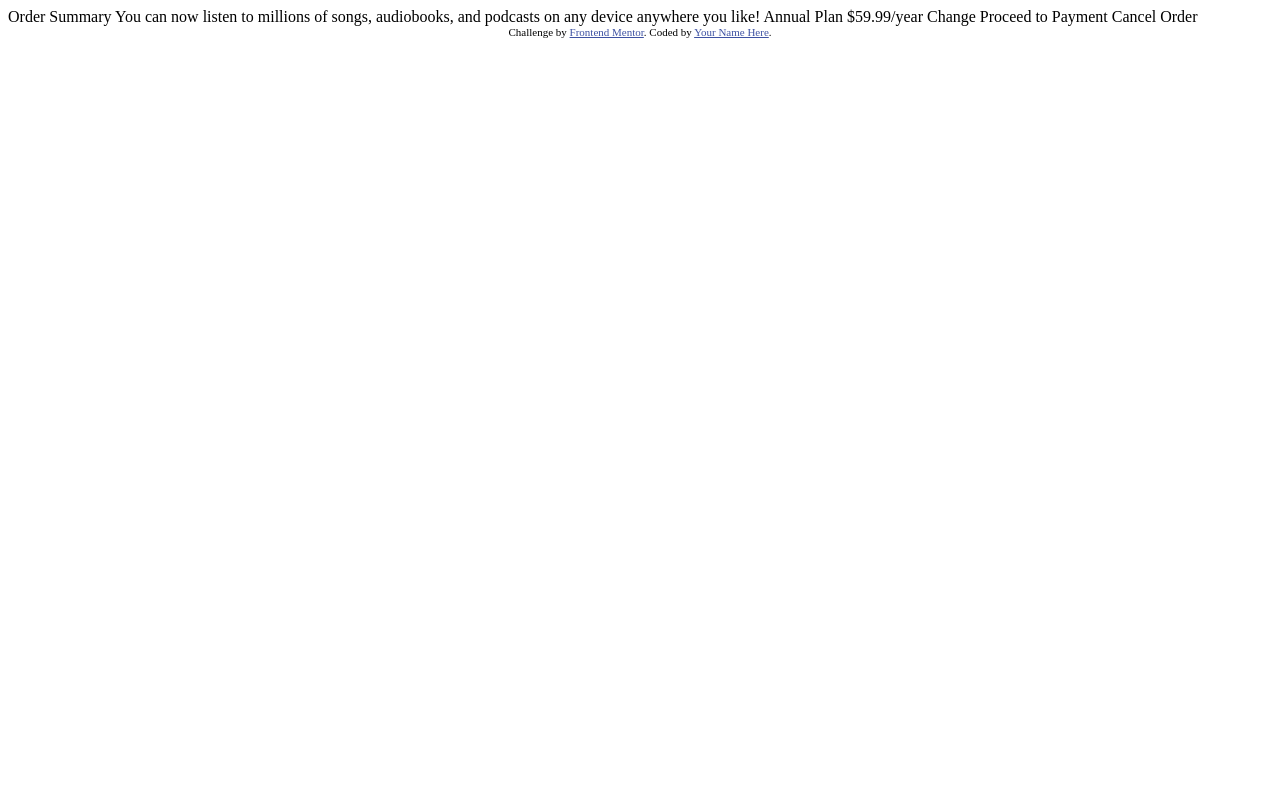
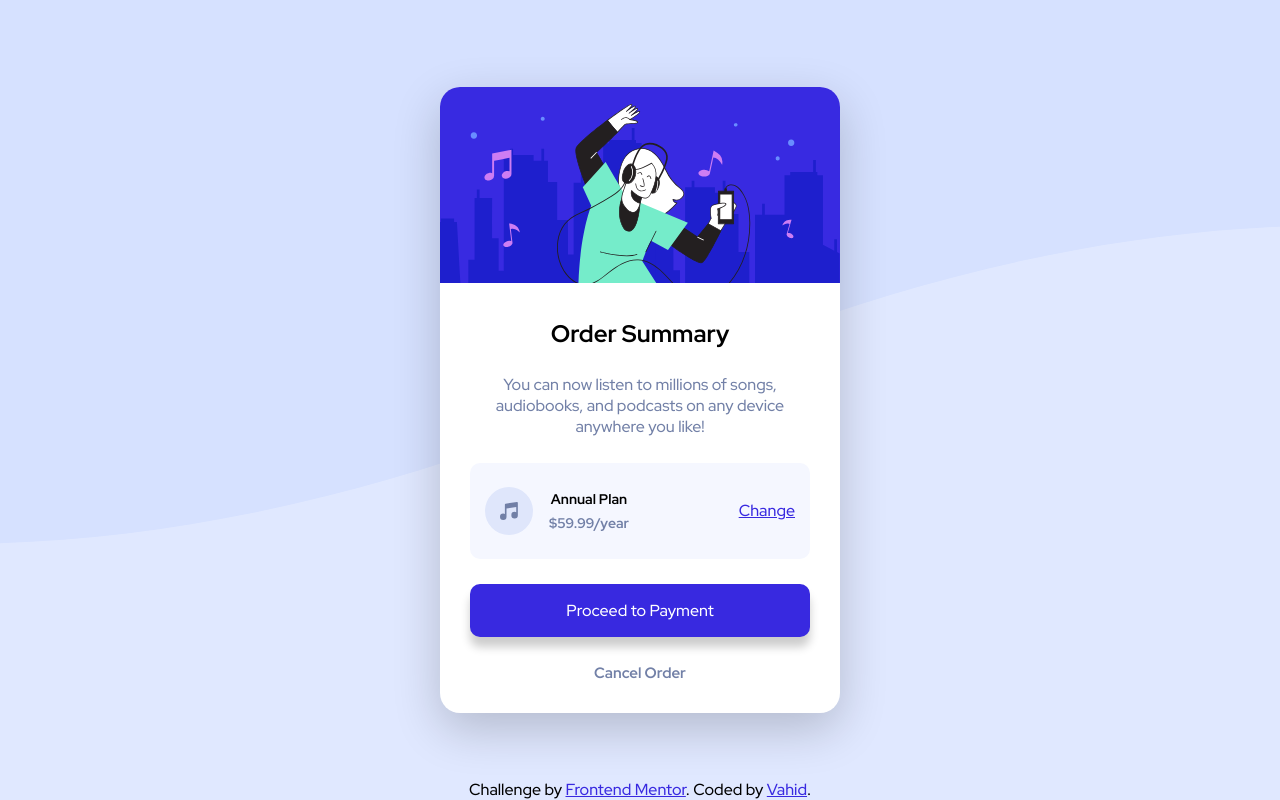
Before and after one commit to i-am-vahid/order-summary-component, a plain HTML site: page index.html in a window 1280 px wide. Drawn offline with Linux system fonts and the light colour scheme.

Commit message:
finish project

```diff
--- a/index.html
+++ b/index.html
@@ -3,35 +3,54 @@
 <head>
   <meta charset="UTF-8">
   <meta name="viewport" content="width=device-width, initial-scale=1.0"> <!-- displays site properly based on user's device -->
-
+  <link rel="preconnect" href="https://fonts.googleapis.com">
+<link rel="preconnect" href="https://fonts.gstatic.com" crossorigin>
+<link href="https://fonts.googleapis.com/css2?family=Red+Hat+Display:wght@500;700;900&display=swap" rel="stylesheet">
   <link rel="icon" type="image/png" sizes="32x32" href="./images/favicon-32x32.png">
-
+  <link rel="stylesheet" href="./css/style.css">
   <title>Frontend Mentor | Order summary card</title>
 
   <!-- Feel free to remove these styles or customise in your own stylesheet 👍 -->
-  <style>
-    .attribution { font-size: 11px; text-align: center; }
-    .attribution a { color: hsl(228, 45%, 44%); }
-  </style>
+
 </head>
 <body>
+  <main>
+    <section class="card container">
+      <div class="card__pic"><img src="./images/illustration-hero.svg" alt=""></div>
+      <div class="card__texts text">
+        <div class="text">
+          <h1 class="text__titel">Order Summary</h1>
+          <p class="text__par">  You can now listen to millions of songs, audiobooks, and podcasts on any device anywhere you like!</p>
+        </div>
+        <div class="card__price">
+          <div class="card__price--info">
+            <img src="./images/icon-music.svg" alt="">
+            <div class="details">
+              <h2>Annual Plan</h2>
+              <h3>  $59.99/year</h3>
+            </div>
 
-  Order Summary
+          </div>
+          <p>Change</p>
+        </div>
+        <button class="card__btn">Proceed to Payment</button>
+        <div class="card__cancel"><h5>Cancel Order</h5></div>
+      </div>
+    </section>
+  </main>
 
-  You can now listen to millions of songs, audiobooks, and podcasts on any
-  device anywhere you like!
 
-  Annual Plan
-  $59.99/year
 
-  Change
 
-  Proceed to Payment
-  Cancel Order
+
+
+
+
+
 
   <div class="attribution">
     Challenge by <a href="https://www.frontendmentor.io?ref=challenge" target="_blank">Frontend Mentor</a>.
-    Coded by <a href="#">Your Name Here</a>.
+    Coded by <a href="#">Vahid</a>.
   </div>
 </body>
 </html>
--- /dev/null
+++ b/sass/globals/_index.scss
@@ -0,0 +1,2 @@
+@forward 'reset';
+@forward 'variabels';
--- /dev/null
+++ b/sass/globals/_reset.scss
@@ -0,0 +1,17 @@
+@import url('https://fonts.googleapis.com/css2?family=Red+Hat+Display:wght@500;700;900&display=swap');
+html{
+    font-family: 'Red Hat Display', sans-serif;
+}
+
+*,*::before,*::after{
+    padding: 0;
+    margin: 0;
+    box-sizing: border-box;
+    font-family: inherit;
+    transition:  all 0.5s;
+
+}
+
+p{
+    font-size: 16px;
+}
--- /dev/null
+++ b/sass/globals/_variabels.scss
@@ -0,0 +1,7 @@
+:root{
+--Pale-blue: hsl(225, 100%, 94%);
+--Bright-blue: hsl(245, 75%, 52%);
+--Very-pale-blue: hsl(225, 100%, 98%);
+--Desaturated-blue: hsl(224, 23%, 55%);
+--Dark-blue: hsl(223, 47%, 23%);
+}
--- /dev/null
+++ b/sass/style.scss
@@ -0,0 +1,127 @@
+@forward "globals";
+
+
+main{
+    height: 100vh;
+    background: url(./../images/pattern-background-mobile.svg);
+    background-position: center;
+    background-repeat: no-repeat;
+    background-color: var(--Pale-blue);
+    display: flex;
+    align-items: center;
+    justify-content: center;
+    padding: 0 20px;
+    @media (min-width:500px) {
+        background: url(./../images/pattern-background-desktop.svg);
+        background-repeat: no-repeat;
+        background-size: cover;
+        background-position: center top -20vw;
+        background-color: var(--Pale-blue);
+    }
+}
+
+.container{
+    background-color: #ffffff;
+    border-radius: 20px;
+    box-shadow: 0px 1rem 3rem rgba($color: #000000, $alpha: 0.2) ;
+    overflow: hidden;
+    max-width: 400px;
+}
+
+
+.card{
+    &__pic{
+        width: 100%;
+        img{
+            width: 100%;
+
+        }
+    }
+    &__texts{
+        text-align: center;
+        padding: 30px;
+    }
+    &__price{
+        background-color: #f5f7ff;
+        display: flex;
+        align-items: center;
+        justify-content: space-between;
+        padding: 15px;
+        border-radius: 10px;
+        @media (min-width:500px) {
+            padding: 1.5em 15px;
+        }
+        & > p {
+            text-decoration: underline;
+            color: var(--Bright-blue);
+            cursor: pointer;
+            &:hover{
+                text-decoration: none;
+                color:hsl(250, 69%, 60%);
+            }
+        }
+    }
+
+    &__btn{
+        border: none;
+        outline: none;
+        background-color: var(--Bright-blue);
+        color: white;
+        padding: 1rem 0 ;
+        font-size: 16px;
+        font-weight: 500;
+        border-radius: 10px;
+        cursor: pointer;
+        box-shadow: 0px 10px 10px  rgba($color: #000000, $alpha: 0.2);
+        &:hover{
+            background-color:hsl(250, 69%, 60%);
+        }
+    }
+    &__cancel{
+        color: var(--Desaturated-blue);
+        h5{
+            font-size: 15px;
+            cursor: pointer;
+            &:hover{
+                color: var(--Dark-blue);
+            }
+        }
+    }
+}
+
+
+.text{
+    display: flex;
+    flex-direction: column;
+    gap: 1.6rem;
+    &__titel{
+
+    }
+    &__par{
+        color: var(--Desaturated-blue);
+    }
+
+}
+
+.card__price--info{
+    display: flex;
+    align-items: center;
+    gap:1rem;
+
+    & .details{
+        display: flex;
+        flex-direction: column;
+        gap: 6px;
+        h2{font-size: 14px;}
+        & h3{color: var(--Desaturated-blue);font-size: 14px;}
+    }
+}
+
+
+.attribution{
+    position: fixed;
+    bottom: 0;
+    text-align: center;
+    width: 100%;
+    a,a:visited,a:active{color: var(--Bright-blue);}
+}
```
Also changed, not shown: css/style.css (added), 1 other file.
